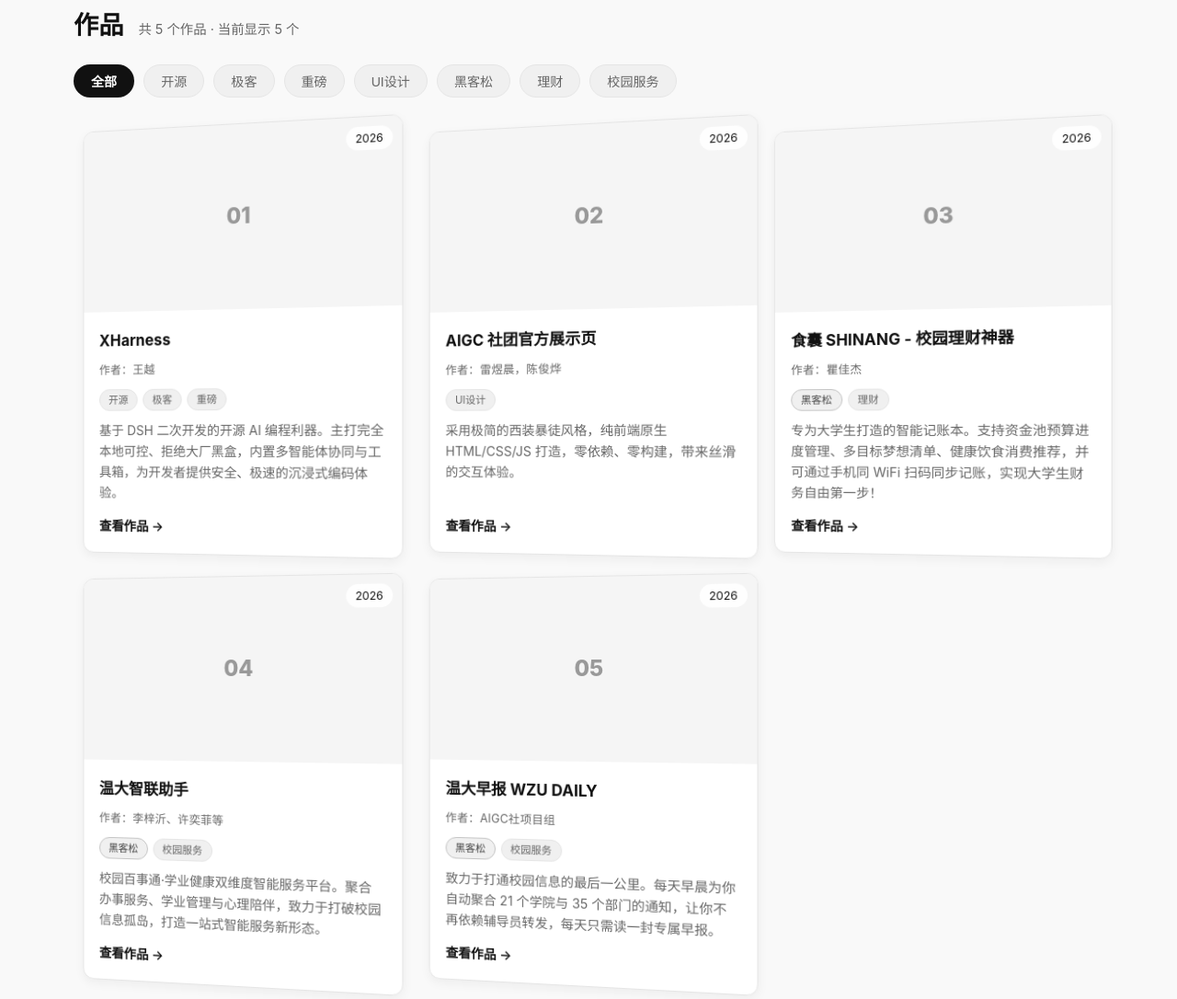
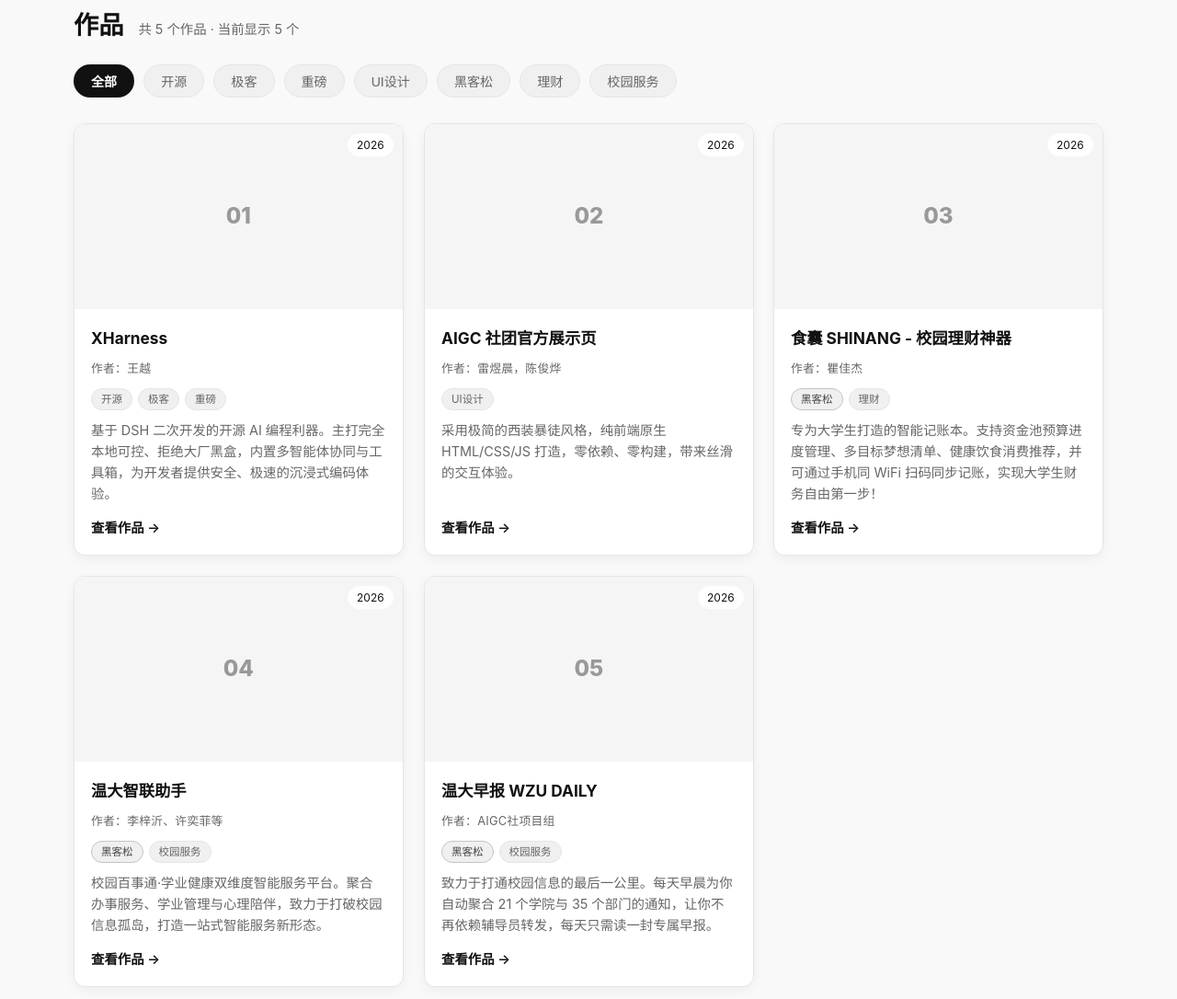
Before and after one commit to lyc20080130/aigc-showcase, a plain HTML site: page index.html in a window 1280 px wide. Shown: the part 500-1586 px from the top of the page at 92% size. Drawn offline with Linux system fonts and the light colour scheme.

Commit message:
修复视觉问题:去掉卡片默认 rotateY(-5deg) 静止倾斜(悬停改为上浮),缩小背景水印字号避免超出视口被截断

```diff
--- a/css/style.css
+++ b/css/style.css
@@ -39,7 +39,7 @@ body::before {
   top: 50%;
   left: 50%;
   transform: translate(-50%, -50%);
-  font-size: 20vw;
+  font-size: 15vw;
   font-weight: 900;
   letter-spacing: 0.05em;
   white-space: nowrap;
@@ -252,14 +252,14 @@ a.card {
   border: 1px solid var(--card-border);
   box-shadow: 0 4px 12px rgba(0, 0, 0, 0.05);
   overflow: hidden;
-  transform: perspective(1000px) rotateY(-5deg);
+  transform: none;
   transition: all 0.3s ease;
   will-change: transform;
 }
 
-/* 悬停回正 + 上浮 + 阴影加深 */
+/* 悬停上浮 + 阴影加深 */
 .card:hover {
-  transform: perspective(1000px) rotateY(0deg) translateY(-4px);
+  transform: translateY(-4px);
   background: var(--card-hover);
   border-color: #D4D4D4;
   box-shadow: 0 12px 24px rgba(0, 0, 0, 0.1);
@@ -527,7 +527,7 @@ a.card {
 
 /* ============ 响应式 ============ */
 @media (max-width: 640px) {
-  body::before { font-size: 32vw; }
+  body::before { font-size: 16vw; }
   .nav-links { gap: 18px; }
   .hero { padding: 64px 0 48px; }
   .grid { grid-template-columns: 1fr; perspective: none; }
```
